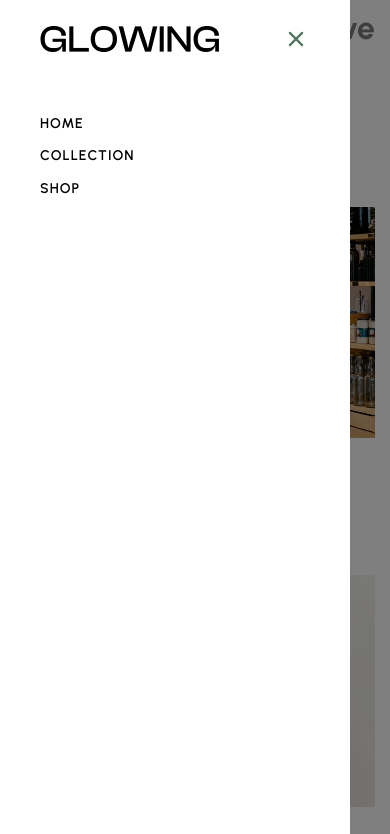
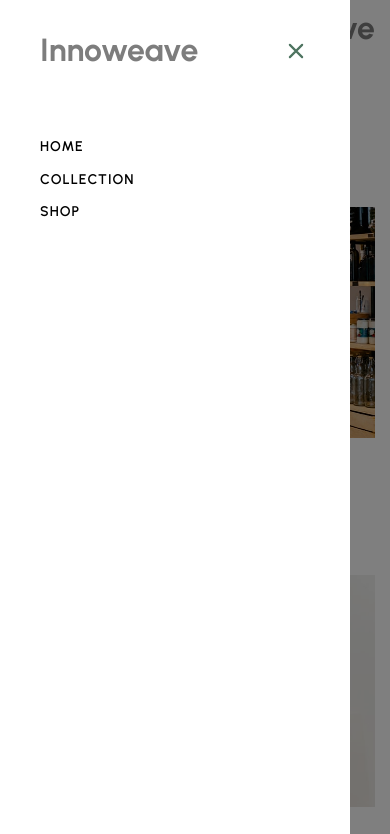
Before and after one commit to InnovweaveOfficial/innovweaveofficial.github.io, a plain HTML site: page index.html in a window 390 px wide. Both pictures are taken after a click on the button "open menu". Shown: the top 834 px of the page. Drawn offline with nearby package versions, Linux system fonts and the light colour scheme.

Commit message:
Updated mobile navbar logo

```diff
--- a/index.html
+++ b/index.html
@@ -90,7 +90,7 @@
 
       <div class="wrapper">
         <a href="#" class="logo">
-          <img src="./assets/images/logo.png" width="179" height="26" alt="Glowing">
+          <h1>Innoweave</h1>
         </a>
 
         <button class="nav-close-btn" aria-label="close menu" data-nav-toggler>
```
